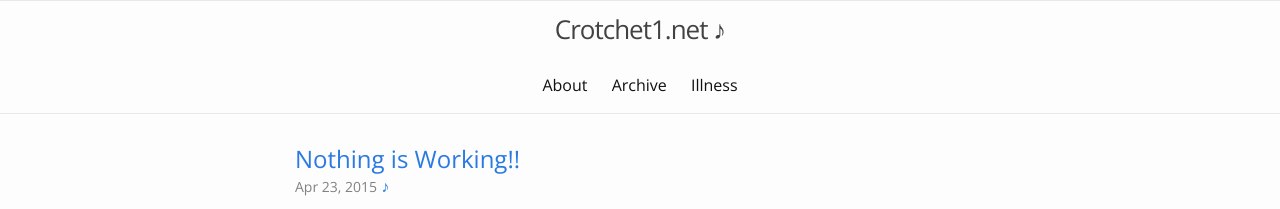
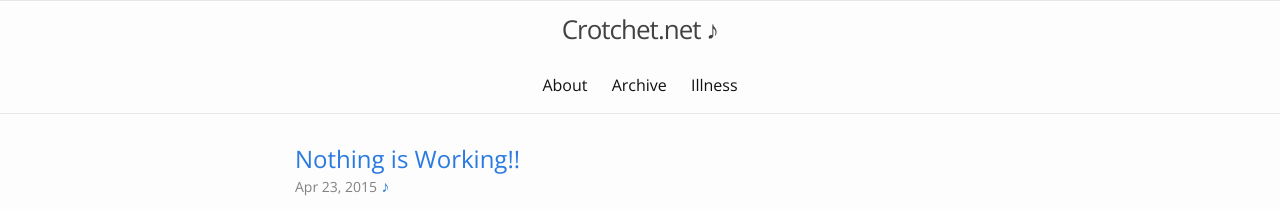
Before and after one commit to andyml123/andyml123.github.io, a Jekyll site: the page built from index.html, in a window 1280 px wide. Shown: the top 209 px of the page. Built offline with Jekyll 4.4.1, drawn with Linux system fonts in a browser that asks for light colours; the list of posts is cut into pages by our own code.

Commit message:
inital commit

```diff
--- a/_config.yml
+++ b/_config.yml
@@ -1,5 +1,5 @@
 # Site settings
-title: Crotchet1.net
+title: Crotchet.net
 email: crotchet@crotchet.net
 description: > # this means to ignore newlines until "baseurl:"
   A Crotchey Blog.
--- a/feed.xml
+++ b/feed.xml
@@ -14,7 +14,7 @@ layout: null
     {% for post in site.posts limit:10 %}
 	    {% if post.external-url %}
       <item>
-        <title><link>{{ post.external-url }}</link>{{ post.title | xml_escape }}</a></title>♪
+        <title><link>{{ post.external-url }}</link>{{ post.title | xml_escape }}</a></title>
         <description>{{ post.content | xml_escape }}</description>
         <pubDate>{{ post.date | date_to_rfc822 }}</pubDate>
         <link>{{ post.url | prepend: site.baseurl | prepend: site.url }}</link>
```
